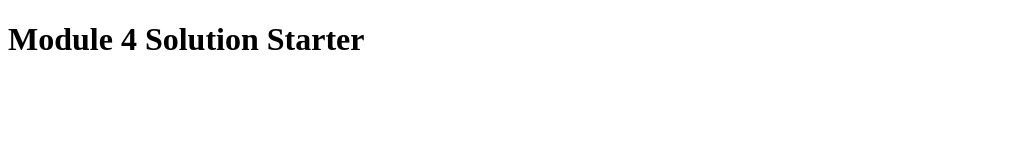
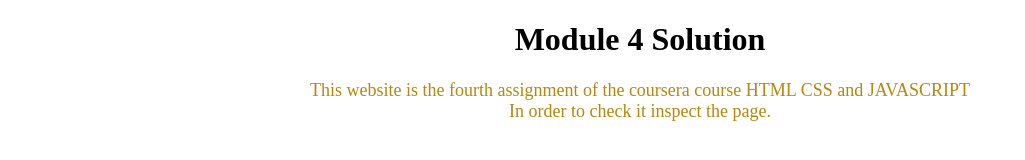
Before and after one commit to AnkitVerma8584/module4assignment, a plain HTML site: page module4/index.html in a window 1280 px wide. Shown: the whole page, without its empty margins (0-1025 px from the left). Drawn offline with Linux system fonts and the light colour scheme.

Commit message:
Add files via upload

```diff
--- /dev/null
+++ b/module4/index.css
@@ -0,0 +1,7 @@
+*{
+    text-align: center;
+}
+p{
+    color: darkgoldenrod;
+    font-size: large;
+}
--- a/module4/index.html
+++ b/module4/index.html
@@ -6,8 +6,10 @@
   <script src="SpeakHello.js"></script>
   <script src="SpeakGoodBye.js"></script>
   <script src="script.js"></script>
+  <link rel="stylesheet" href="index.css">
 </head>
 <body>
-  <h1>Module 4 Solution Starter</h1>
+  <h1>Module 4 Solution</h1>
+  <p>This website is the fourth assignment of the coursera course HTML CSS and JAVASCRIPT<br>In order to check it inspect the page.</p>
 </body>
 </html>
```
